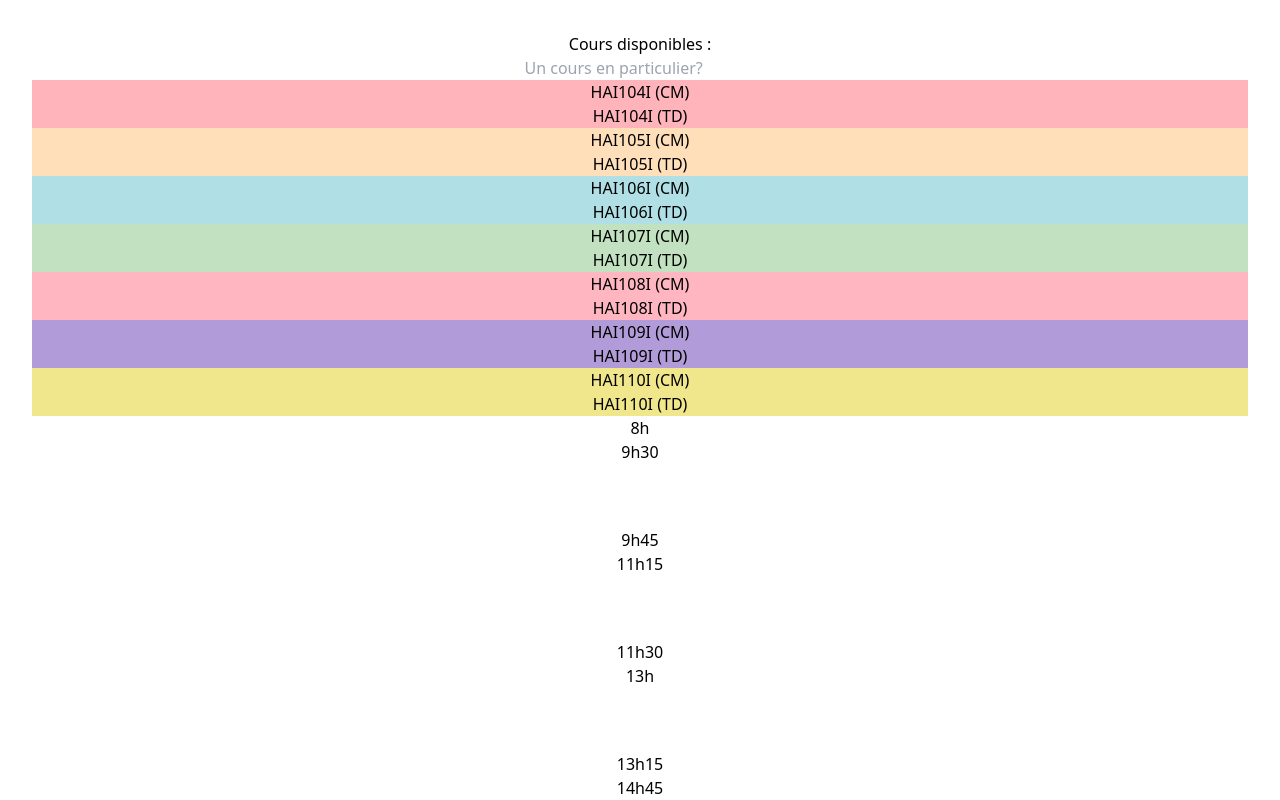
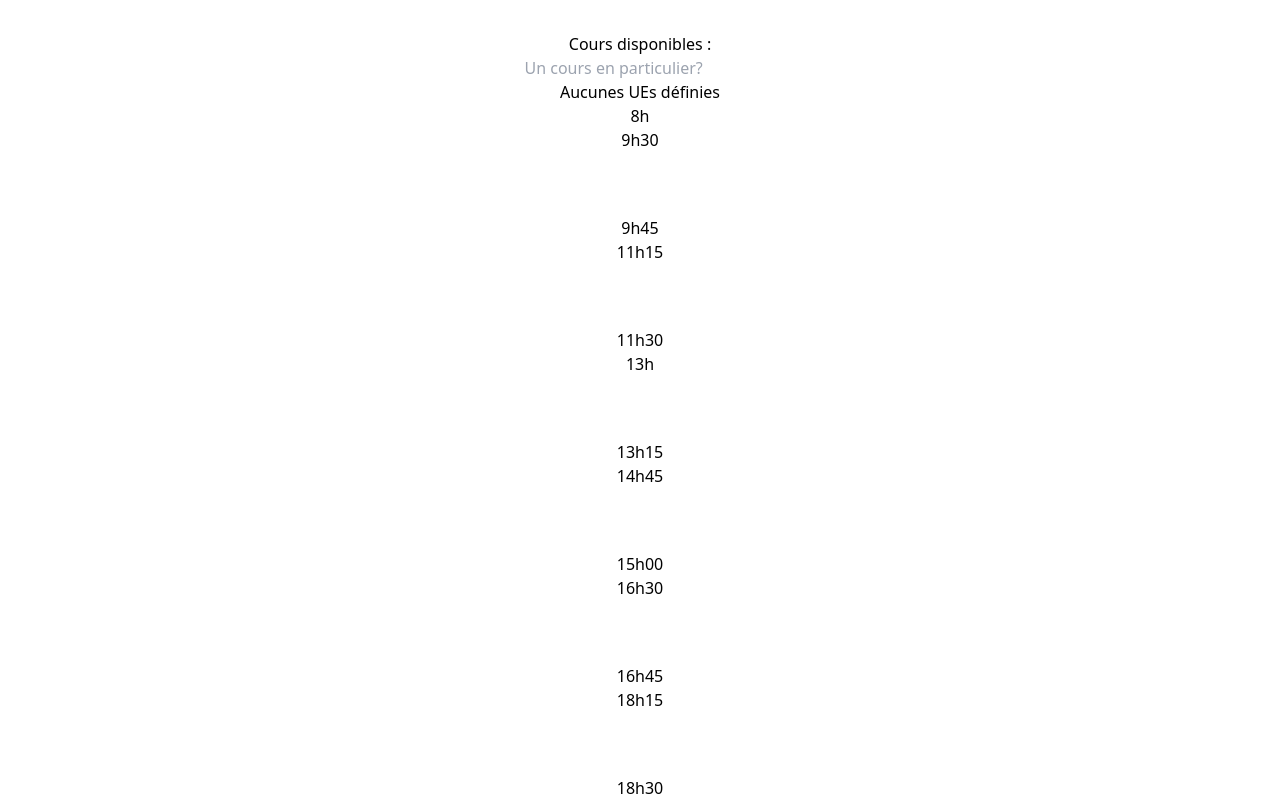
Before and after one commit to WaterMelonVTL/trames-projet-L3, a React (Vite) app in the folder Front-End-Trame/: page /calendar in a window 1280 px wide. Shown: the top 800 px of the page. Built offline with nearby package versions, Linux system fonts and the light colour scheme.

Commit message:
temporary local data save

```diff
--- a/Front-End-Trame/src/App.tsx
+++ b/Front-End-Trame/src/App.tsx
@@ -1,20 +1,26 @@
 import './App.css'
 import { BrowserRouter as Router, Route, Routes } from 'react-router-dom';
+import React, { useState, useEffect } from 'react';
 import Home from './components/Home';
 import Login from './components/Login';
 import CalendarPage from './components/CalendarPage';
 import Snowfall from 'react-snowfall'
 import SetupPage from './components/SetupPage';
+import { ECU } from './types/types';
 function App() {
+  const [data, setData] = useState<{ [key: string]: ECU[] }>({})/*will be replaced by a server call later*/
 
+  useEffect(() => {
+    console.log(data)
+  }, [data])
   return (
     <div className='w-screen h-screen absolute top-0 left-0'>
       <Router>
         <Routes>
           <Route path="/" element={<Home />} />
           <Route path="/login" element={<Login />} />
-          <Route path='/calendar' element={<CalendarPage />} />
-          <Route path='/setup' element={<SetupPage />} />
+          <Route path='/calendar' element={<CalendarPage data={data} />} />
+          <Route path='/setup' element={<SetupPage setData={setData} />} /> {/*will be replaced by a server call later*/}
         </Routes>
       </Router>
       <div className="absolute w-full h-16 top-0 z-[999] -translate-y-[17%]" style={{ backgroundImage: 'url(./src/assets/noel2.png)', backgroundRepeat: 'repeat-x', backgroundSize: 'auto 100%' }}>
--- a/Front-End-Trame/src/components/CalendarCoursSelection.tsx
+++ b/Front-End-Trame/src/components/CalendarCoursSelection.tsx
@@ -4,7 +4,7 @@ import {ECU, CoursFrame} from '../types/types'
 
 
 
-function CalendarCoursSelection(props: { setCurrentEcu: (ecu: CoursFrame | null) => void }) {
+function CalendarCoursSelection(props: { setCurrentEcu: (ecu: CoursFrame | null) => void, ecus: ECU[] }) {
     const [hoveredItem, setHoveredItem] = useState<number>(-1)
     const [isSearching, setIsSearching] = useState<string>("")
 
@@ -18,79 +18,7 @@ function CalendarCoursSelection(props: { setCurrentEcu: (ecu: CoursFrame | null)
         }
     }
 
-    const ecus = [
-        {
-            name: "HAI104I",
-            numberOfCM: 3,
-            numberOfTD: 12,
-            enseignantCM: "M. Dupont",
-            enseignantTD: ["M. Dupont", "M. Boudet"],
-            color: "#FFB3BA",
-            AmphiParDefaut: "36.1",
-            TDParDefaut: "36.206"
-        },
-        {
-            name: "HAI105I",
-            numberOfCM: 5,
-            numberOfTD: 12,
-            enseignantCM: "Mme. Nebut",
-            enseignantTD: ["Mme. Nebut", "M. Montassier"],
-            color: "#FFDFBA",
-            AmphiParDefaut: "A5.01",
-            TDParDefaut: "36.206"
-        },
-        {
-            name: "HAI106I",
-            numberOfCM: 5,
-            numberOfTD: 12,
-            enseignantCM: "M. Pompidor",
-            enseignantTD: ["Mme. Pompidor", "M. Montassier"],
-            color: "#B0E0E6",
-            AmphiParDefaut: "A5.01",
-            TDParDefaut: "36.206"
-        },
-        {
-            name: "HAI107I",
-            numberOfCM: 5,
-            numberOfTD: 12,
-            enseignantCM: "M. Da Silva",
-            enseignantTD: ["Mme. Pompidor", "M. Montassier"],
-            color: "#C1E1C1",
-            AmphiParDefaut: "A5.01",
-            TDParDefaut: "36.206"
-        }
-        ,
-        {
-            name: "HAI108I",
-            numberOfCM: 4,
-            numberOfTD: 10,
-            enseignantCM: "Mme. Martin",
-            enseignantTD: ["Mme. Martin", "M. Leroy"],
-            color: "#FFB6C1",
-            AmphiParDefaut: "B2.01",
-            TDParDefaut: "36.207"
-        },
-        {
-            name: "HAI109I",
-            numberOfCM: 6,
-            numberOfTD: 14,
-            enseignantCM: "M. Bernard",
-            enseignantTD: ["M. Bernard", "Mme. Petit"],
-            color: "#B19CD9",
-            AmphiParDefaut: "C3.01",
-            TDParDefaut: "36.208"
-        },
-        {
-            name: "HAI110I",
-            numberOfCM: 3,
-            numberOfTD: 8,
-            enseignantCM: "Mme. Dubois",
-            enseignantTD: ["Mme. Dubois", "M. Moreau"],
-            color: "#F0E68C",
-            AmphiParDefaut: "D4.01",
-            TDParDefaut: "36.209"
-        }
-    ]
+    const ecus = props.ecus;
     const [filteredList, setFilteredList] = useState<ECU[]>(ecus)
 
     return (
@@ -110,12 +38,12 @@ function CalendarCoursSelection(props: { setCurrentEcu: (ecu: CoursFrame | null)
                 <div className='mt-16 z-50'>
 
                 </div>
-                {filteredList.map((ecu, index) => (
+                {filteredList ? filteredList.map((ecu, index) => (
                     <div className='flex flex-col flex-gap-2 mb-4 w-full items-center'>
                         <EcuItem darken={hoveredItem != -1 && hoveredItem != index} type="CM" ecu={ecu} onHover={() => { setHoveredItem(index) }} onLeave={() => { setHoveredItem(-1) }} onMouseDown={() => { props.setCurrentEcu({ name: ecu.name, enseignant: [ecu.enseignantCM], type: 'CM', color: ecu.color, salle: ecu.AmphiParDefaut, ecu: ecu }); setHoveredItem(-2) }} />
                         <EcuItem darken={hoveredItem != -1 && hoveredItem != index + ecus.length} type="TD" ecu={ecu} onHover={() => { setHoveredItem(index + ecus.length) }} onLeave={() => { setHoveredItem(-1) }} onMouseDown={() => { props.setCurrentEcu({ name: ecu.name, enseignant: [ecu.enseignantCM], type: 'TD', color: ecu.color, salle: ecu.TDParDefaut, ecu: ecu }) }} />
                     </div>
-                ))}
+                )): <div><h1>Aucunes UEs définies</h1></div>}
 
             </div>
         </div>
--- a/Front-End-Trame/src/components/CalendarFrame.tsx
+++ b/Front-End-Trame/src/components/CalendarFrame.tsx
@@ -98,7 +98,9 @@ function CalendarFrame(props: { currentEcu: CoursFrame | null, setCurrentEcu: (e
                                                                 enseignantTD: [cours.enseignant],
                                                                 color: cours.couleur,
                                                                 AmphiParDefaut: cours.salle,
-                                                                TDParDefaut: cours.salle
+                                                                TDParDefaut: cours.salle,
+                                                                TDHebdo: 0,
+                                                                CMHebdo: 0,
                                                             }
                                                         });
                                                         RemoveCours(index, colIndex);
--- a/Front-End-Trame/src/components/CalendarPage.tsx
+++ b/Front-End-Trame/src/components/CalendarPage.tsx
@@ -2,10 +2,10 @@ import React, { useState, useEffect } from 'react'
 import CalendarFrame from './CalendarFrame'
 import CalendarCoursSelection from './CalendarCoursSelection'
 import EcuItem from './EcuItem';
-import { CoursFrame} from '../types/types';
+import { CoursFrame, ECU} from '../types/types';
 
 
-function CalendarPage() {
+function CalendarPage(props : {data: { [key: string]: ECU[] }}) {
   //TODO: Keep the cours data when dragging, make it use an other type that can keep it.
   const [currentEcu, setCurrentEcu] = useState<CoursFrame | null>(null);
   const [mousePosition, setMousePosition] = useState({ x: 0, y: 0 });
@@ -25,7 +25,7 @@ function CalendarPage() {
   return (
     <div className="w-screen h-screen bg-gray-200 flex justify-around items-start pt-8"
       onMouseUp={() => { setCurrentEcu(null) }}>
-      <CalendarCoursSelection setCurrentEcu={setCurrentEcu} />
+      <CalendarCoursSelection setCurrentEcu={setCurrentEcu} ecus={props.data[Object.keys(props.data)[0]]}/>
       <CalendarFrame setCurrentEcu={setCurrentEcu} currentEcu={currentEcu} />
       {
         currentEcu &&
--- a/Front-End-Trame/src/components/SetupPage.tsx
+++ b/Front-End-Trame/src/components/SetupPage.tsx
@@ -1,6 +1,9 @@
 import React, { useEffect } from 'react'
 import { ECU } from "../types/types";
-function SetupPage() {
+import { useNavigate } from 'react-router-dom';
+function SetupPage( props : {setData: (data: { [key: string]: ECU[] }) => void}) {
+  const navigate = useNavigate();
+
   const [setupStage, setSetupStage] = React.useState<number>(1)
   const [couches, setCouches] = React.useState<string[]>([])
   const [profs, setProfs] = React.useState<string[]>([])
@@ -18,6 +21,8 @@ function SetupPage() {
   const [ueTDProfInput, setUeTDProfInput] = React.useState<string>('')
   const [ueCMVolumeHebdoInput, setUeCMVolumeHebdoInput] = React.useState<number>(0)
   const [ueTDVolumeHebdoInput, setUeTDVolumeHebdoInput] = React.useState<number>(0)
+  const [amphiParDefautInput, setAmphiParDefautInput] = React.useState<string>('')
+  const [tdParDefautInput, setTdParDefautInput] = React.useState<string>('')
 
   const defaultColors = ['#FFB3BA', '#FFDFBA', '#FFFFBA', '#BAFFC9', '#BAE1FF']
 
@@ -56,18 +61,24 @@ function SetupPage() {
         enseignantTD: [ueTDProfInput],
         color: ueColorInput,
         AmphiParDefaut: "",
-        TDParDefaut: ""
+        TDParDefaut: "",
+        TDHebdo: ueTDVolumeHebdoInput,
+        CMHebdo: ueCMVolumeHebdoInput
       }]
     })
-    setUeNameInput('')
-    setUeCMVolumeInput(0)
-    setUeTDVolumeInput(0)
-    setUeCMProfInput('')
-    setUeTDProfInput('')
-    setUeColorInput('')
+
+    setUeNameInput('');
+    setUeCMVolumeInput(0);
+    setUeTDVolumeInput(0);
+    setUeCMProfInput('');
+    setUeTDProfInput('');
+    setUeColorInput('');
   }
 
   useEffect(() => {
+    if (setupStage === 4+couches.length) {
+      navigate('/calendar')
+    } else
 
     if (setupStage - 3 < 0){
       setCurrentLayerIndex(0)
@@ -81,6 +92,11 @@ function SetupPage() {
     console.log("current Layer : ", currentLayerIndex)
     console.log("current setup stage : ", setupStage)
   }, [setupStage, couches])
+
+  useEffect(() => {
+    props.setData(ues);
+  }, [ues, props])
+
 
 
   const disableNextButton = () => {
@@ -312,6 +328,26 @@ function SetupPage() {
                 </div>
 
                 <div className='flex items-center justify-between mb-4'>
+                  <label htmlFor="amphiParDefautInput" className='text-xl font-semibold'>Amphi par défaut : </label>
+                  <input
+                  type="text"
+                  id="amphiParDefautInput"
+                  className='border-b-2 border-black select-none outline-none p-2'
+                  value={amphiParDefautInput}
+                  onChange={(e) => setAmphiParDefautInput(e.target.value)}
+                  />
+                  <label htmlFor="tdParDefautInput" className='text-xl font-semibold'>TD par défaut : </label>
+                  <input
+                  type="text"
+                  id="tdParDefautInput"
+                  className='border-b-2 border-black select-none outline-none p-2'
+                  value={tdParDefautInput}
+                  onChange={(e) => setTdParDefautInput(e.target.value)}
+                  />
+                </div>
+
+
+                <div className='flex items-center justify-between mb-4'>
 
                 </div>
 
--- a/Front-End-Trame/src/types/types.tsx
+++ b/Front-End-Trame/src/types/types.tsx
@@ -6,7 +6,10 @@ export type ECU = {
     enseignantTD: string[],
     color: string,
     AmphiParDefaut: string,
-    TDParDefaut: string
+    TDParDefaut: string,
+    TDHebdo: number,
+    CMHebdo: number,
+
 };
 export type CoursFrame = {
     name: string,
```
